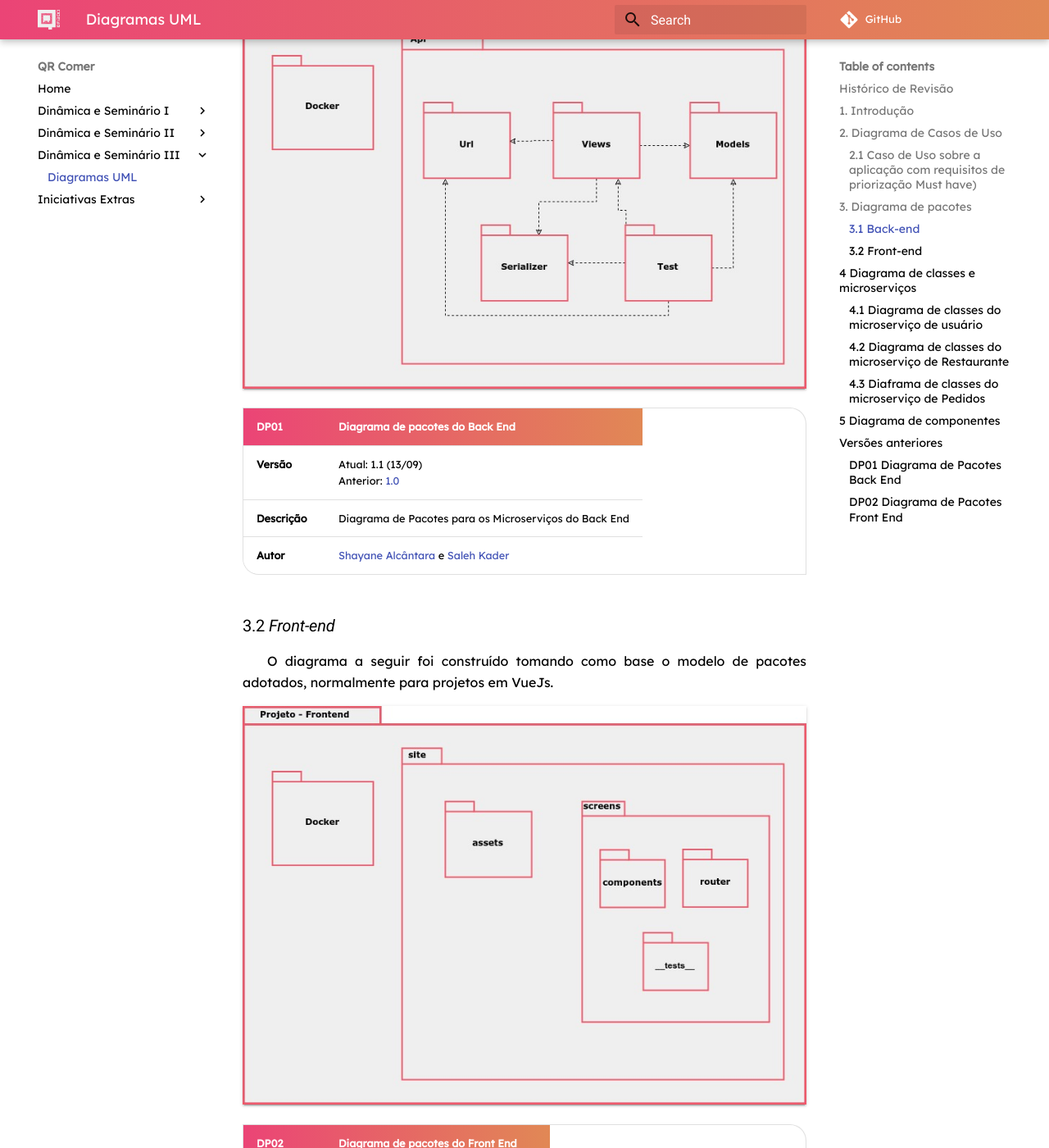
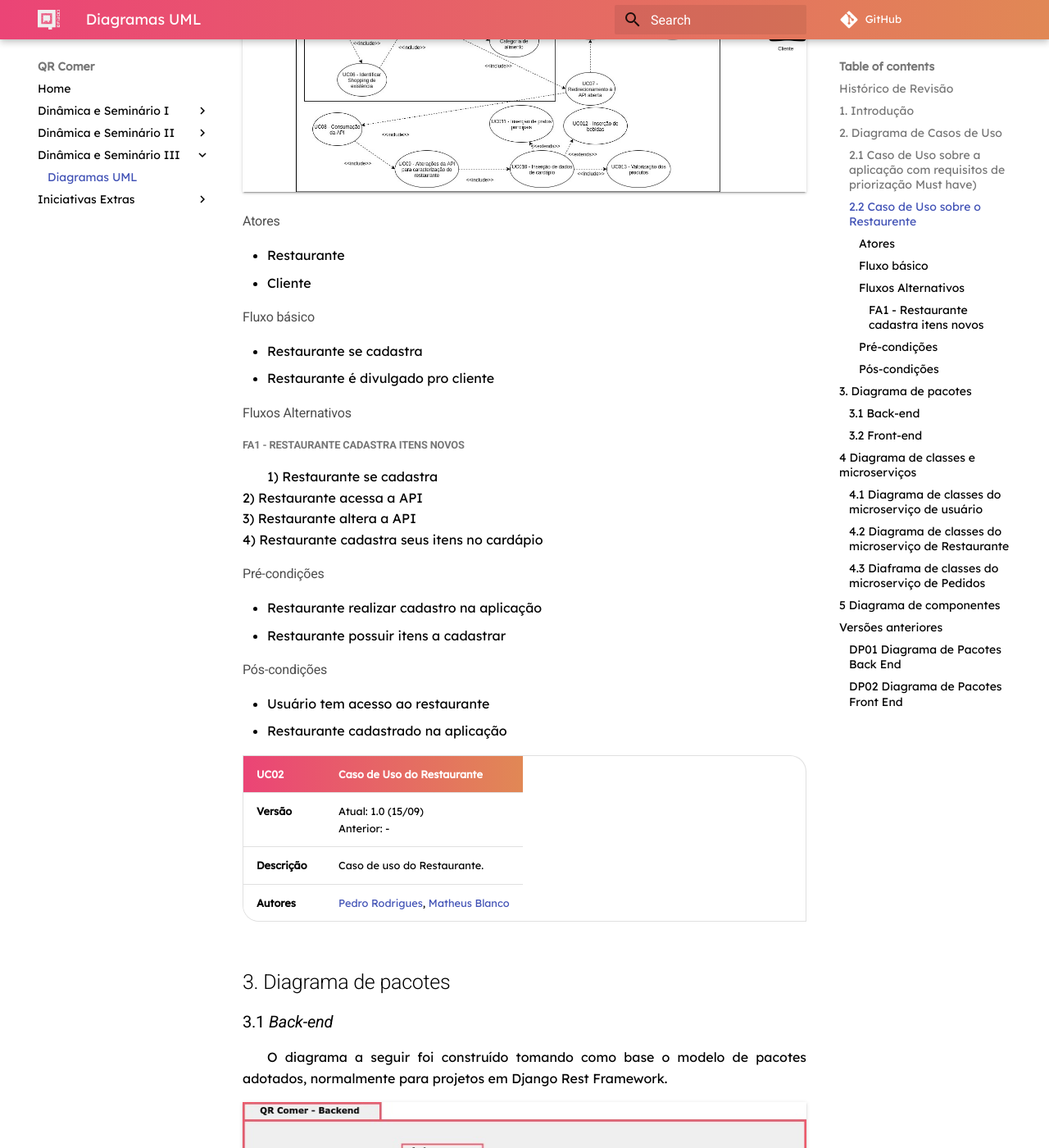
Before and after one commit to fga-desenho-2019-2/Wiki, an MkDocs documentation site: the page built from docs/seminario3/diagramas_uml.md, in a window 1280 px wide and 1400 px high, scrolled down 1647 px. Shown: the whole window at 82% size. Built offline with MkDocs 1.6.1 and Material for MkDocs 9.7.7, drawn with Linux system fonts in a browser that asks for light colours; some web fonts are replaced; comment, search, counter and statistics services are not loaded; old or Windows-style settings are respelled for this version of MkDocs; some of the changed text lies outside the part shown.

Commit message:
Add user case restaurant
Co-authored-by: Matheus Blanco <msallesblanco@gmail.com>

```diff
--- a/docs/seminario3/diagramas_uml.md
+++ b/docs/seminario3/diagramas_uml.md
@@ -25,6 +25,42 @@ O diagrama a seguir foi realizado baseando-se na [elicitação de requisitos](..
 | **Versão**| Atual: 1.0 (15/09) <br> Anterior: - |
 | **Descrição** | Caso de uso dos requisitos. |
 |**Autor**| [Shayane Alcântara](https://github.com/shayanealcantara) |
+
+### 2.2 Caso de Uso sobre o Restaurente
+
+O diagrama a seguir foi construído visando demonstrar a visão do Restaurante e as ações do mesmo na aplicação.
+
+![caso-de-uso-restaurante](../images/diagramas-uml/restaurant_use_case.jpeg)
+
+#### Atores
+
+* Restaurante
+* Cliente
+
+#### Fluxo básico
+* Restaurante se cadastra
+* Restaurante é divulgado pro cliente
+
+#### Fluxos Alternativos
+##### FA1 - Restaurante cadastra itens novos
+1) Restaurante se cadastra
+2) Restaurante acessa a API
+3) Restaurante altera a API
+4) Restaurante cadastra seus itens no cardápio
+
+#### Pré-condições
+* Restaurante realizar cadastro na aplicação
+* Restaurante possuir itens a cadastrar
+
+#### Pós-condições
+* Usuário tem acesso ao restaurante
+* Restaurante cadastrado na aplicação
+
+|**UC02** | **Caso de Uso do Restaurante**  |
+|--|--|
+| **Versão**| Atual: 1.0 (15/09) <br> Anterior: - |
+| **Descrição** | Caso de uso do Restaurante. |
+|**Autores**| [Pedro Rodrigues](https://github.com/pedro-prp), [Matheus Blanco](https://github.com/MatheusBlanco) |
 
 
 ## 3. Diagrama de pacotes
```
Also changed, not shown: docs/images/diagramas-uml/restaurant_use_case.jpeg (added).
